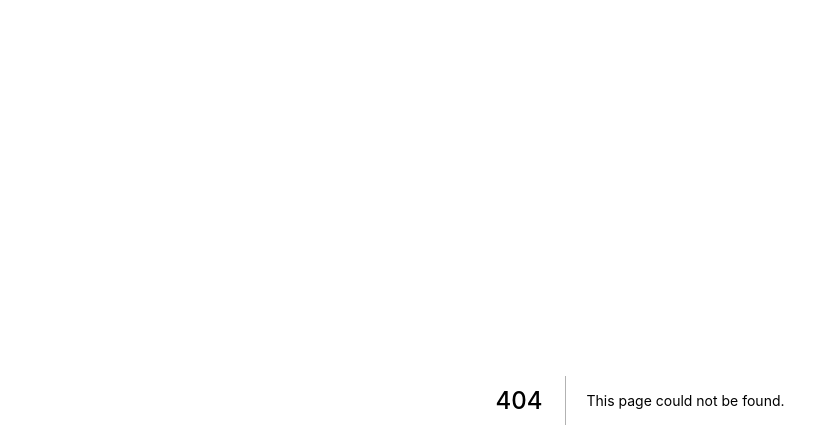
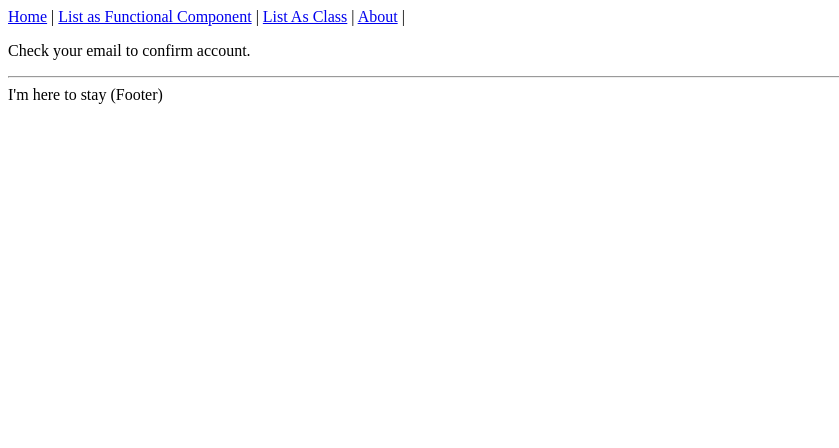
Before and after one commit to ely-alamillo/next-frontend, a Next.js app in the folder client/: page /check-email in a window 1280 px wide. Before the commit this address had no page. Shown: the top 448 px of the page, without its empty margins (0-839 px from the left). Built offline with nearby package versions, Linux system fonts and the light colour scheme.

Commit message:
add check-email page

```diff
--- /dev/null
+++ b/client/pages/check-email.tsx
@@ -0,0 +1,10 @@
+import * as React from 'react'
+import Layout from '../components/Layout'
+
+const checkEmail: React.FunctionComponent = () => (
+    <Layout title="Check Email">
+        <p>Check your email to confirm account.</p>
+    </Layout>
+)
+
+export default checkEmail;
```
